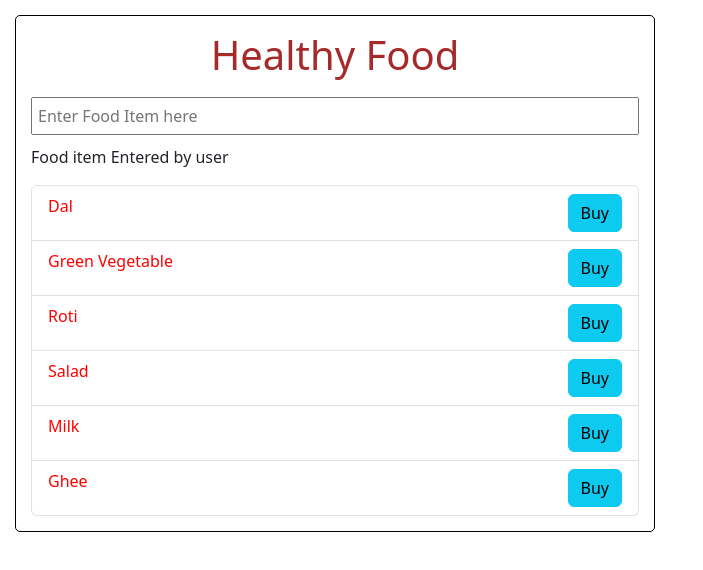
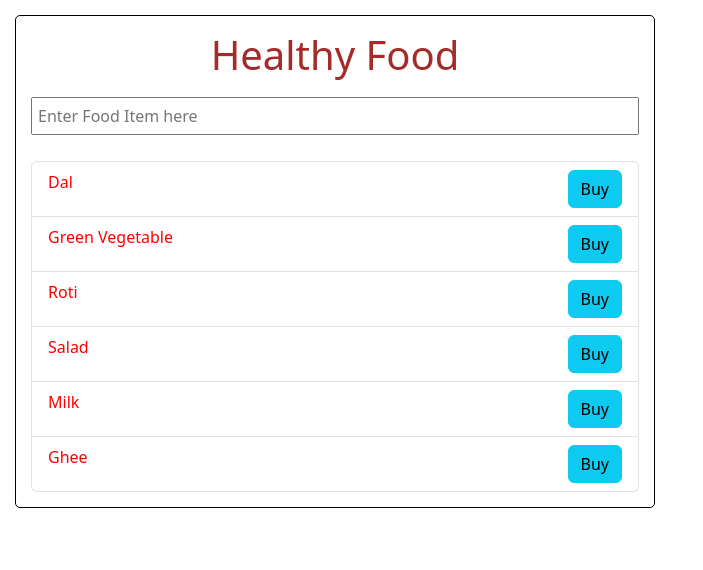
Before and after one commit to sanjaych9517/ReactJS, a React (Vite) app in the folder 18_Fragments/learning-fragments/: page / in a window 1280 px wide. Shown: the top 570 px of the page, without its empty margins (0-703 px from the left). Built offline with nearby package versions, Linux system fonts and the light colour scheme.

Commit message:
some changes in code

```diff
--- a/18_Fragments/learning-fragments/src/App.jsx
+++ b/18_Fragments/learning-fragments/src/App.jsx
@@ -3,14 +3,17 @@ import ErrorMessage from "./components/ErrorMessage";
 import Container from "./components/Container";
 import FoodInput from "./components/FoodInput";
 import "./App.css";
+import { useState } from "react";
+
 function App() {
-  // let foodItems = [];
   let foodItems = ["Dal", "Green Vegetable", "Roti", "Salad", "Milk", "Ghee"];
-  let textToShow = "Food item Entered by user";
+
+  let [textToShow, setTextState] = useState();
+
 
   const handleOnChange = (event) => {
     console.log(event.target.value);
-    textToShow = event.target.value;
+    setTextState(event.target.value);
   };
 
   return (
```
